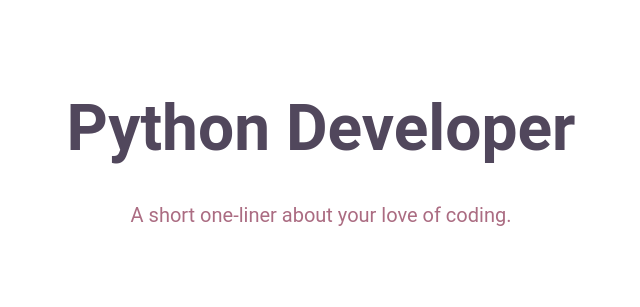
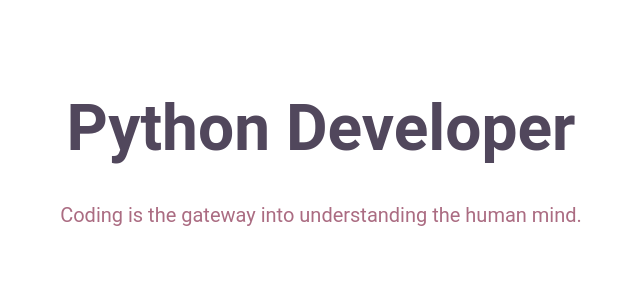
Before and after one commit to dhernandez-msjc/python_techdegree_project_05, a Flask app: page / in a window 1280 px wide. Shown: the part 82-389 px from the top of the page, without its empty margins (319-959 px from the left). Run offline with Flask 2, Linux system fonts and the light colour scheme; data comes from the database, SQL or seed files in the repository.

Commit message:
updated index with coding blurb

```diff
--- a/templates/index.html
+++ b/templates/index.html
@@ -2,7 +2,7 @@
 {% block content %}
 <section class="header">
     <h1>Python Developer</h1>
-    <p>A short one-liner about your love of coding.</p>
+    <p>Coding is the gateway into understanding the human mind.</p>
     <img src="https://cdn.pixabay.com/photo/2016/11/29/13/14/attractive-1869761_1280.jpg" alt="Headshot of myself">
 </section>
 <section id="about">
--- a/templates/layout.html
+++ b/templates/layout.html
@@ -15,7 +15,7 @@
 <section class="navigation">
     <nav class="navbar navbar-expand-lg">
         <div class="container-fluid">
-            <a class="navbar-brand" href="#">David C. Hernandez</a>
+            <a class="navbar-brand" href="{{url_for('about')}}">David C. Hernandez</a>
             <button class="toggle" type="button" data-bs-toggle="collapse" data-bs-target="#navbarContent"
                     aria-controls="navbarContent" aria-expanded="false" aria-label="Toggle navigation">
                 <i class="fas fa-bars"></i>
```
